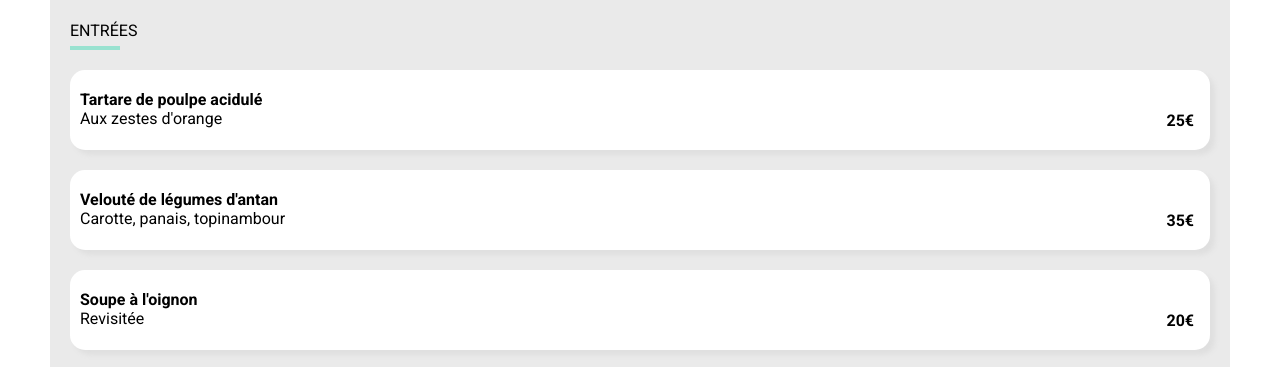
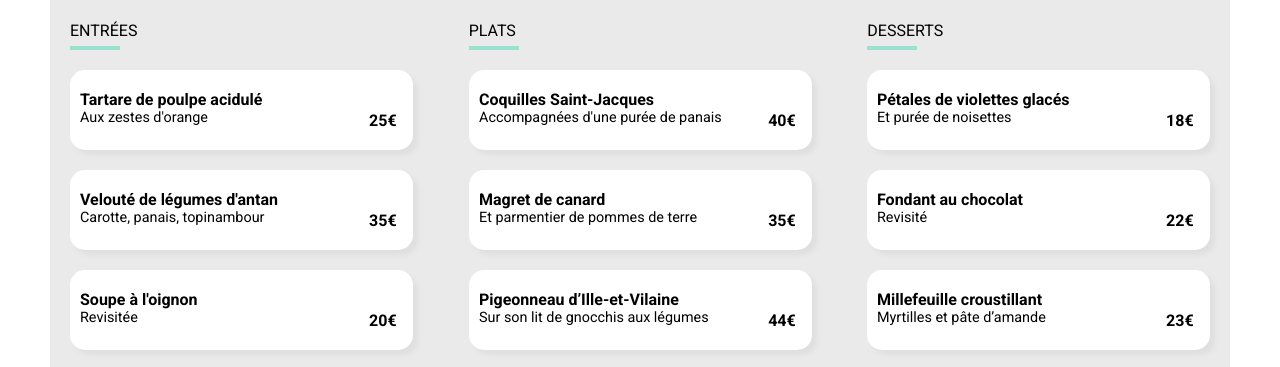
Before and after one commit to raneemmoualla/raneemmoualla_3_15062020, a website: page a_la_francaise.html in a window 1280 px wide. Shown: the part 410-777 px from the top of the page. Drawn offline with Linux system fonts and the light colour scheme; a web font is replaced by a local one.

Commit message:
corriger

```diff
--- a/public/sass/base/_base.scss
+++ b/public/sass/base/_base.scss
@@ -26,6 +26,7 @@ h5 {
 }
 
 p {
+    font-size: 0.9em;
     font-family: 'Roboto', sans-serif;
     font-weight: normal;
 }
--- a/public/sass/pages/_pagesresturent.scss
+++ b/public/sass/pages/_pagesresturent.scss
@@ -30,7 +30,7 @@
 
                     .restaurants__menu {
                         display: grid;
-                        @media screen and (min-width: 1400px) {
+                        @media screen and (min-width: 1200px) {
                             grid-template-columns: repeat(3, 1fr);
                             column-gap: 1rem;
                         }
@@ -93,21 +93,21 @@
                             justify-content: flex-end;
                             font-weight: bolder;
                             font-family: 'Roboto', sans-serif;
-                            padding: 20px 40px;
+                            padding: 10px 10px 20px 0;
                         }
                         &__confirmation {
                             border-radius: 0 15px 15px 0;
                             background-color: $colour-tertiary;
                             justify-content: center;
                             align-items: center;
-                            margin: 0 -120px 0 16px;
+                            margin: 0 -100px 0 16px;
                             transition-duration: .5s;
-                            width: 80px;
+                            width: 90px;
                             display: flex;
                         }
                         &:hover &__confirmation {
                             margin-right: 0;
-                            margin-left: -20px;
+                            margin-left: 5px;
                         }
                         &__check {
                             border-radius: 100px;
```
Also changed, not shown: public/css/style.css, 1 other file.
